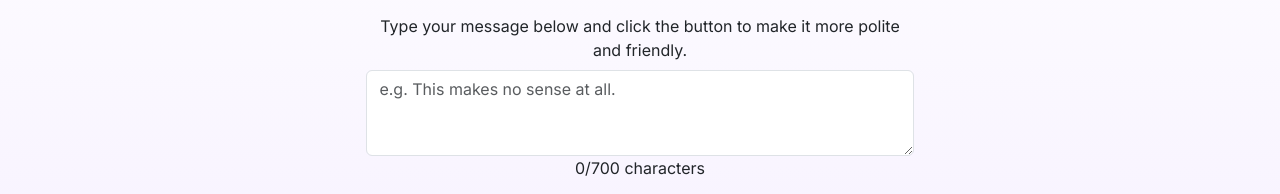
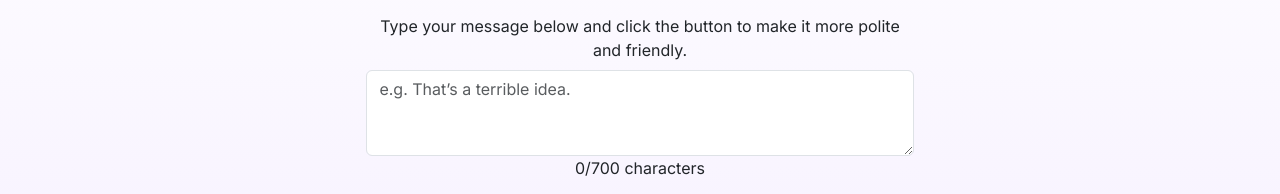
Before and after one commit to Turskyi/nextjs_gpt3, a Next.js app: page / in a window 1280 px wide. Shown: the part 199-393 px from the top of the page. Built offline with nearby package versions, Linux system fonts and the light colour scheme.

Commit message:
:art: Update input placeholder with random examples for improved user experience

```diff
--- a/pages/index.tsx
+++ b/pages/index.tsx
@@ -11,6 +11,13 @@ import { INPUT_MAX_LENGTH } from '../constants';
 import Link from 'next/link';
 
 export default function Home() {
+  const placeholderExamples = [
+    'This makes no sense at all.',
+    'What are you even talking about?',
+    'That’s a terrible idea.',
+    'You’re wrong. Do some research.',
+  ];
+
   const [message, setMessage] = useState('');
   const [messageLoading, setMessageLoading] = useState(false);
   const [messageLoadingError, setMessageLoadingError] = useState(false);
@@ -80,7 +87,11 @@ export default function Home() {
             </Form.Label>
             <Form.Control
               name="prompt"
-              placeholder="e.g. This makes no sense at all."
+              placeholder={`e.g. ${
+                placeholderExamples[
+                  Math.floor(Math.random() * placeholderExamples.length)
+                ]
+              }`}
               maxLength={INPUT_MAX_LENGTH}
               as="textarea"
               rows={3}
```
